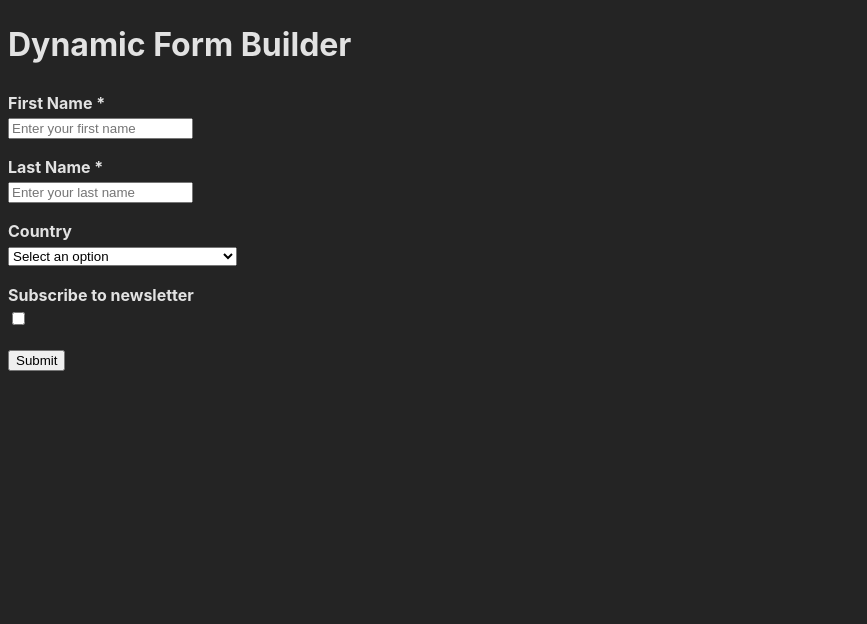
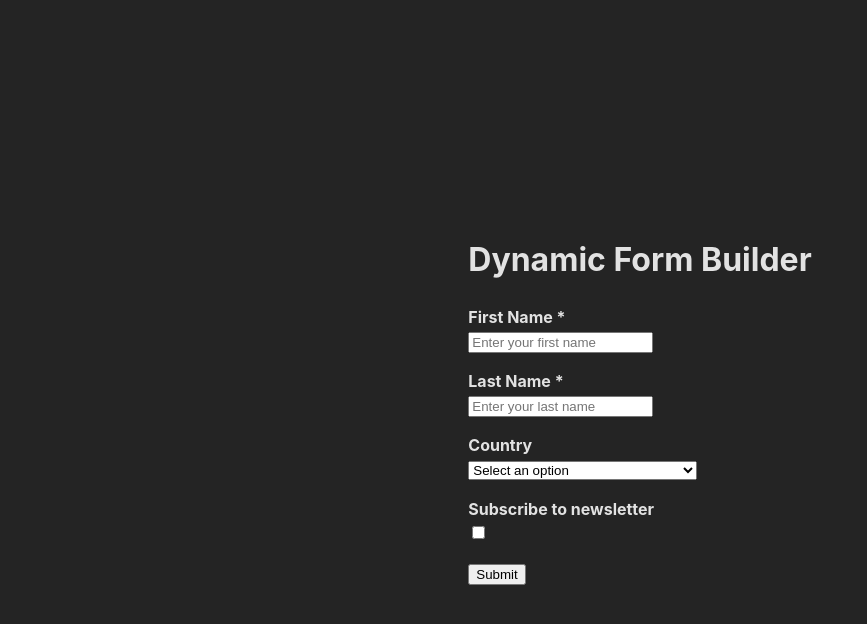
Before and after one commit to Martin-Andreev-288/Martin-Andreev-288.github.io, a React (Vite) app: page / in a window 1280 px wide. Shown: the top 624 px of the page, without its empty margins (0-867 px from the left). Built offline with nearby package versions, Linux system fonts and the light colour scheme.

Commit message:
Extract the different types of inputs into separate components

```diff
--- a/src/App.jsx
+++ b/src/App.jsx
@@ -1,7 +1,7 @@
 import formJSON from './config/formData.json';
 import DynamicFormBuilder from './features/components/DynamicFormBuilder';
 
-function App() {
+const App = () => {
   const handleSubmit = (data) => {
     // eslint-disable-next-line no-console
     console.log(data);
@@ -13,6 +13,6 @@ function App() {
       <DynamicFormBuilder formJSON={formJSON} onSubmit={handleSubmit} />
     </div>
   );
-}
+};
 
 export default App;
--- /dev/null
+++ b/src/components/CheckboxInput.jsx
@@ -0,0 +1,10 @@
+const CheckboxInput = ({ id, checked, onChange }) => (
+  <input
+    type="checkbox"
+    id={id}
+    checked={checked || false}
+    onChange={(e) => onChange(id, e.target.checked)}
+  />
+);
+
+export default CheckboxInput;
--- a/src/components/FormField.jsx
+++ b/src/components/FormField.jsx
@@ -1,4 +1,7 @@
 import ErrorMessage from './ErrorMessage';
+import TextInput from './TextInput';
+import SelectInput from './SelectInput';
+import CheckboxInput from './CheckboxInput';
 
 const FormField = ({ field, value, onChange, error }) => {
   const { id, label, type, placeholder, required, options } = field;
@@ -9,33 +12,12 @@ const FormField = ({ field, value, onChange, error }) => {
         {label} {required && label !== 'Email' && '*'}
       </label>
       {type === 'text' && (
-        <input
-          type="text"
-          id={id}
-          placeholder={placeholder || ''}
-          value={value || ''}
-          onChange={(e) => onChange(id, e.target.value)}
-        />
+        <TextInput id={id} placeholder={placeholder} value={value} onChange={onChange} />
       )}
       {type === 'select' && (
-        <select id={id} value={value || ''} onChange={(e) => onChange(id, e.target.value)}>
-          <option value="">Select an option</option>
-          {options &&
-            options.map((option, index) => (
-              <option key={index} value={option.label}>
-                {option.label}
-              </option>
-            ))}
-        </select>
+        <SelectInput id={id} value={value} onChange={onChange} options={options} />
       )}
-      {type === 'checkbox' && (
-        <input
-          type="checkbox"
-          id={id}
-          checked={value || false}
-          onChange={(e) => onChange(id, e.target.checked)}
-        />
-      )}
+      {type === 'checkbox' && <CheckboxInput id={id} checked={value} onChange={onChange} />}
       <ErrorMessage error={error} />
     </div>
   );
--- /dev/null
+++ b/src/components/SelectInput.jsx
@@ -0,0 +1,13 @@
+const SelectInput = ({ id, value, onChange, options }) => (
+  <select id={id} value={value || ''} onChange={(e) => onChange(id, e.target.value)}>
+    <option value="">Select an option</option>
+    {options &&
+      options.map((option, index) => (
+        <option key={index} value={option.label}>
+          {option.label}
+        </option>
+      ))}
+  </select>
+);
+
+export default SelectInput;
--- /dev/null
+++ b/src/components/TextInput.jsx
@@ -0,0 +1,11 @@
+const TextInput = ({ id, placeholder, value, onChange }) => (
+  <input
+    type="text"
+    id={id}
+    placeholder={placeholder || ''}
+    value={value || ''}
+    onChange={(e) => onChange(id, e.target.value)}
+  />
+);
+
+export default TextInput;
--- a/src/index.css
+++ b/src/index.css
@@ -13,6 +13,14 @@
   -moz-osx-font-smoothing: grayscale;
 }
 
+body {
+  margin: 0;
+  height: 100vh;
+  display: flex;
+  justify-content: center;
+  align-items: center;
+}
+
 .form-group {
   margin-bottom: 1em;
 }
```
